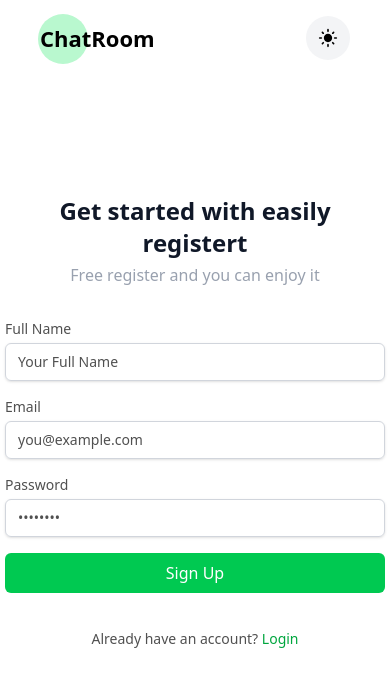
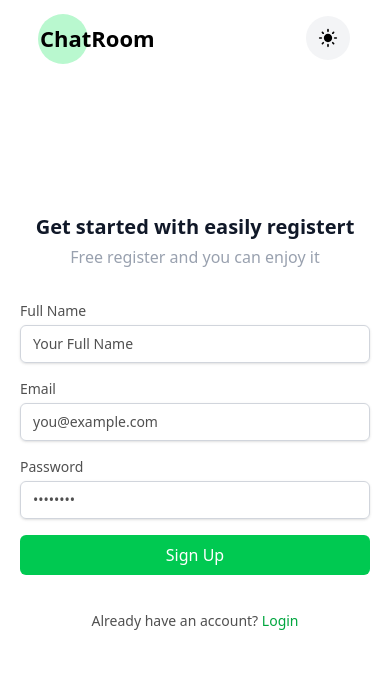
Before and after one commit to saimunhasanrifat14/ChatRoom, a React (Vite) app: page / in a window 390 px wide. Shown: the top 686 px of the page. Built offline with nearby package versions, Linux system fonts and the light colour scheme; no server answers; the database is empty.

Commit message:
sign up page responsive done

```diff
--- a/src/Pages/SignUp.jsx
+++ b/src/Pages/SignUp.jsx
@@ -189,11 +189,11 @@ const SignUp = () => {
         </div>
         <div className="w-full h-screen flex bg-BGWhite">
           <div className="w-[100%] h-full flex items-center justify-center">
-            <div className="min-h-screen w-[380px] flex items-center justify-center bg-BGWhite">
+            <div className="min-h-screen w-[350px] sm:w-[380px] flex items-center justify-center bg-BGWhite">
               <div className="w-full flex flex-col gap-8">
                 {/* Heading */}
                 <div className="text-center">
-                  <h2 className="text-2xl font-bold text-TextDarkGray">
+                  <h2 className="text-xl sm:text-2xl font-bold text-TextDarkGray">
                     Get started with easily registert
                   </h2>
                   <p className="text-gray-400 text-[16px] mt-1">
```
